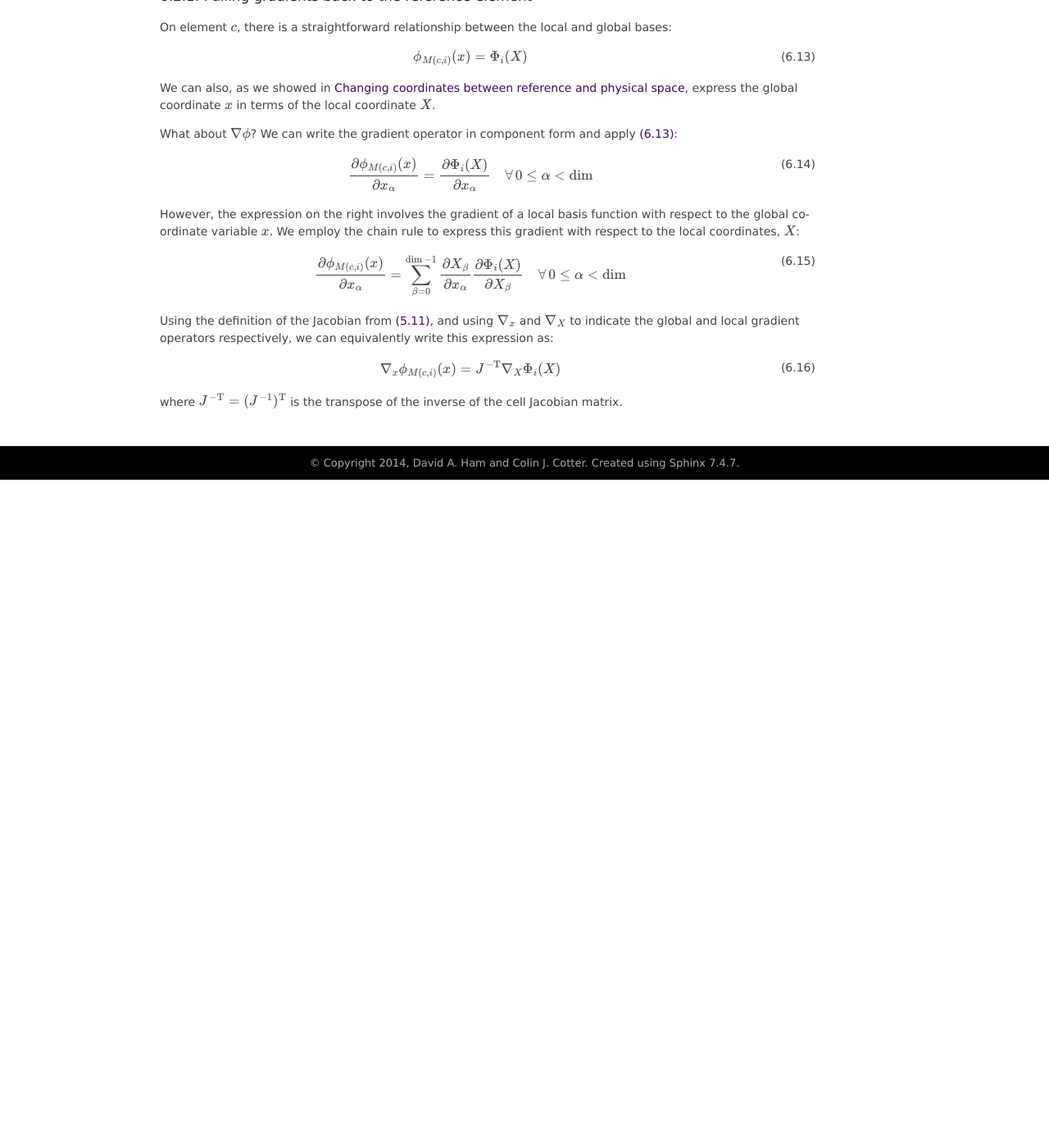
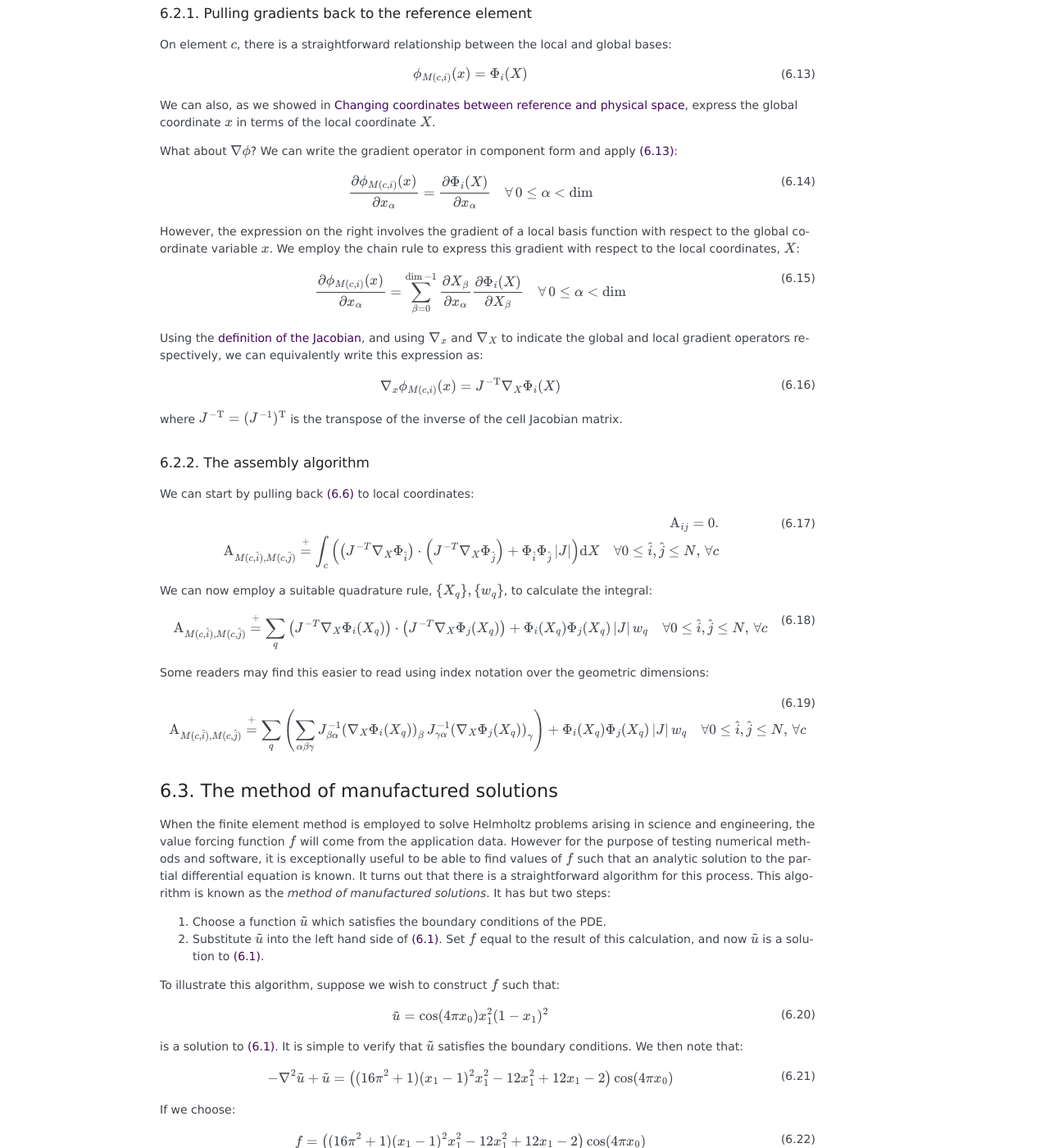
Before and after one commit to finite-element/finite-element-course, a Sphinx documentation site: the page built from doc/source/finite_element_problems.rst, in a window 1280 px wide and 1400 px high, scrolled down 1840 px. Shown: the whole window at 82% size. Built offline with Sphinx 7.4.7, drawn with Linux system fonts in a browser that asks for light colours; before the commit the page ends 2425 px from its top, so only the background shows below that; some of the changed text lies outside the part shown.

Commit message:
most of solving

```diff
--- a/doc/source/finite_element_problems.rst
+++ b/doc/source/finite_element_problems.rst
@@ -9,11 +9,11 @@
 them, over the domain, we now have the tools in place to actually
 assemble and solve a simple finite element problem. To avoid having to
 explicitly deal with boundary conditions, we choose in the first
-instance to solve a helmholtz problem, find `u` in some finite element
+instance to solve a Helmholtz problem, find `u` in some finite element
 space `V` such that:
 
 .. math::
-   :label:
+   :label: helmholtz
 
    - \nabla^2 u + u = f
 
@@ -118,7 +118,7 @@
 .. math::
    :label:
 
-   \mathbf{f}_{M(c, \hat{i})} \stackrel{+}{=} \sum_q \left(\Phi(X_q)_{\hat{i}}\, \sum_{\hat{k}}\left(f_{\hat{k}}\,\Phi(X_q)_{\hat{k}}\right)\, \right) |J| \qquad \forall 0 \leq \hat{i} < N
+   \mathbf{f}_{M(c, \hat{i})} \stackrel{+}{=} \left(\sum_q \Phi(X_q)_{\hat{i}}\, \left(\sum_{\hat{k}}\,f_{\hat{k}}\,\Phi(X_q)_{\hat{k}}\right)\,w_q\,\right) |J| \qquad \forall 0 \leq \hat{i} < N,\, \forall c
 
 
 Assembling the left hand side matrix
@@ -126,7 +126,9 @@
 
 The left hand side matrix follows a similar pattern, however there are
 two new complications. First, we have two unbound indices (`i` and
-`j`), and second, the integral involves derivatives.
+`j`), and second, the integral involves derivatives. We will address
+the question of derivatives first.
+
 
 Pulling gradients back to the reference element
 ~~~~~~~~~~~~~~~~~~~~~~~~~~~~~~~~~~~~~~~~~~~~~~~
@@ -174,3 +176,165 @@
 
 where `J^{-\mathrm{T}} = (J^{-1})^\mathrm{T}` is the transpose of the
 inverse of the cell Jacobian matrix.
+
+The assembly algorithm
+~~~~~~~~~~~~~~~~~~~~~~
+
+We can start by pulling back :eq:`eq_lhs` to local coordinates:
+
+.. math::
+   :label:
+
+   \mathrm{A}_{ij} = 0.
+
+   \mathrm{A}_{M(c, \hat{i}),M(c, \hat{j})} \stackrel{+}{=}
+    \int_c\left( \left(J^{-T}\nabla_X \Phi_{\hat{i}}\right)
+      \cdot \left(J^{-T}\nabla_X \Phi_{\hat{j}}\right) + \Phi_{\hat{i}}\Phi_{\hat{j}}\,|J|\right) \mathrm{d} X
+      \quad\forall 0\leq \hat{i},\hat{j}\leq N,\, \forall c
+
+We can now employ a suitable quadrature rule, `\{X_q\}, \{w_q\}`, to
+calculate the integral:
+
+.. math::
+   :label:
+
+   \mathrm{A}_{M(c, \hat{i}),M(c, \hat{j})} \stackrel{+}{=}
+   \sum_q \left(J^{-T}\nabla_X \Phi_i(X_q)\right)
+   \cdot \left(J^{-T}\nabla_X \Phi_j(X_q)\right) + \Phi_i(X_q)\Phi_j(X_q)\,|J|\,w_q
+   \quad\forall 0\leq \hat{i},\hat{j}\leq N,\, \forall c
+
+Some readers may find this easier to read using index notation over
+the geometric dimensions:
+
+.. math::
+   :label:
+
+   \mathrm{A}_{M(c, \hat{i}),M(c, \hat{j})} \stackrel{+}{=}
+   \sum_q \left(\sum_{\alpha\beta\gamma}J^{-1}_{\beta\alpha}\left(\nabla_X \Phi_i(X_q)\right)_\beta\,
+   J^{-1}_{\gamma\alpha}\left(\nabla_X \Phi_j(X_q)\right)_\gamma\right) + \Phi_i(X_q)\Phi_j(X_q)\,|J|\,w_q
+   \quad\forall 0\leq \hat{i},\hat{j}\leq N,\, \forall c
+
+
+The method of manufactured solutions
+------------------------------------
+
+When the finite element method is employed to solve Helmholtz problems
+arising in science and engineering, the value forcing function `f`
+will come from the application data. However for the purpose of
+testing numerical methods and software, it is exceptionally useful to
+be able to find values of `f` such that an analytic solution to the
+partial differential equation is known. It turns out that there is a
+straightforward algorithm for this process. This algorithm is known as
+the *method of manufactured solutions*. It has but two steps:
+
+#. Choose a function `\tilde{u}` which satisfies the boundary
+   conditions of the PDE.
+#. Substitute `\tilde{u}` into the left hand side of
+   :eq:`helmholtz`. Set `f` equal to the result of this calculation,
+   and now `\tilde{u}` is a solution to :eq:`helmholtz`.
+
+To illustrate this algorithm, suppose we wish to construct `f` such that:
+
+.. math::
+   :label:
+
+   \tilde{u} = \cos(4\pi x_0) x_1^2(1 - x_1)^2
+
+is a solution to :eq:`helmholtz`. It is simple to verify that
+`\tilde{u}` satisfies the boundary conditions. We then note that:
+
+.. math::
+   :label:
+
+   - \nabla^2 \tilde{u} + \tilde{u} = \left((16 \pi^2 + 1) (x_1 - 1)^2 x_1^2 - 12 x_1^2  +12 x_1  - 2\right) \cos(4 \pi x_0)
+
+If we choose:
+
+.. math::
+   :label: f_def
+
+   f = \left((16 \pi^2 + 1) (x_1 - 1)^2 x_1^2 - 12 x_1^2  +12 x_1  - 2\right) \cos(4 \pi x_0)
+
+then `\tilde{u}` is a solution to :eq:`helmholtz`.
+
+
+Errors and convergence
+----------------------
+
+The `L^2` error
+~~~~~~~~~~~~~~~
+
+When studying finite element methods we are freqently concerned with
+convergence in the `L^2` norm. That is to say, if `V` and `W` are
+finite element spaces defined over the same mesh, and `f\in V, g\in W`
+then we need to calculate:
+
+.. math::
+   :label:
+
+   \sqrt{\int_\Omega (f-g)^2 \mathrm{d} x} = \sqrt{\sum_c\int_c \left(\left(\sum_i f_{M_V(c,i)}\Phi_i\right) - \left(\sum_j g_{M_W(c,j)}\Psi_j\right)\right)^2|J|\mathrm{d} X}
+
+where `M_V` is the cell-node map for the space `V` and `M_W` is the
+cell-node map for the space `W`. Likewise `\{\Phi_i\}` is the local
+basis for `V` and `\{\Psi_j\}` is the local basis for `W`.
+
+A complete quadrature rule for this integral will, due to the square
+in the integrand, require a degree of precision equal to twice the
+greater of the polynomial degrees of `V` and `W`.
+
+
+Numerically estimating convergence rates
+~~~~~~~~~~~~~~~~~~~~~~~~~~~~~~~~~~~~~~~~
+
+Using the approximation results from the theory part of the course, we
+know that the error term in the finite element solution of the
+Helmholtz equation is expected to have the form `\mathcal{O}(h^{p+1})`
+where `h` is the mesh spacing and `p` is the polynomial degree of the
+finite element space employed. That is to say if `\tilde{u}` is the
+exact solution to our PDE and `u_h` is the solution to our finite
+element problem, then for sufficiently small `h`:
+
+.. math::
+   :label:
+
+   \|u_h - \tilde{u}\|_{L^2} < c h^{p+1}
+
+for some `c>0` not dependent on `h`. Indeed, for sufficiently small
+`h`, there is a `c` such that we can write:
+
+.. math::
+   :label:
+
+   \|u_h - \tilde{u}\|_{L^2} \approx c h^{p+1}
+
+Suppose we solve the finite element problem for two different (fine)
+mesh spacings, `h_1` and `h_2`. Then we have:
+
+.. math::
+   :label:
+
+   \|u_{h_1} - \tilde{u}\|_{L^2} \approx c h_1^{p+1}
+
+   \|u_{h_2} - \tilde{u}\|_{L^2} \approx c h_2^{p+1}
+
+or equivalently:
+
+.. math::
+   :label:
+
+   \frac{\|u_{h_1} - \tilde{u}\|_{L^2}}{\|u_{h_2} - \tilde{u}\|_{L^2}}
+   \approx \left(\frac{h_1}{h_2}\right)^{p+1}
+
+By taking logarithms and rearranging this equation, we can produce a
+formula which, given the analytic solution and two numerical
+solutions, produces an estimate of the rate of convergence:
+
+.. math::
+   :label:
+
+   q = \frac{\ln\left(\displaystyle\frac{\|u_{h_1} - \tilde{u}\|_{L^2}}{\|u_{h_2} - \tilde{u}\|_{L^2}}\right)}
+   {\ln\left(\displaystyle\frac{h_1}{h_2}\right)}
+
+
+Implementing finite element problems
+------------------------------------
--- a/doc/source/functions.rst
+++ b/doc/source/functions.rst
@@ -167,6 +167,8 @@
    :meth:`~fe_utils.function_spaces.Function.interpolate` will be
    needed when you implement integration.
 
+.. _integration:
+
 Integration
 -----------
 
```
Also changed, not shown: other parts of doc/source/finite_element_problems.rst (+3 -3 lines), doc/source/function_spaces.rst (+11 -1 lines).
